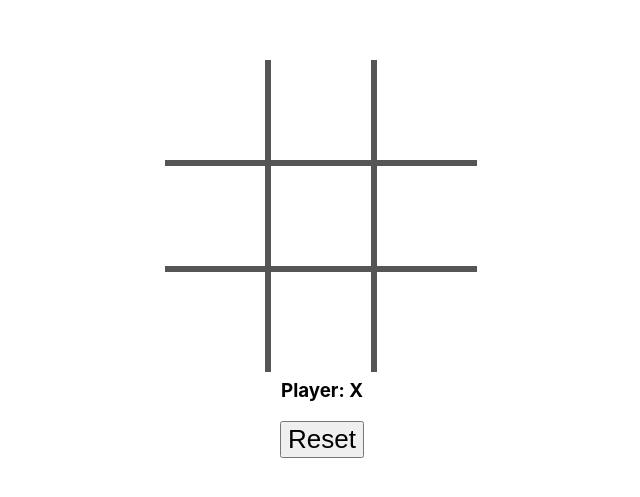
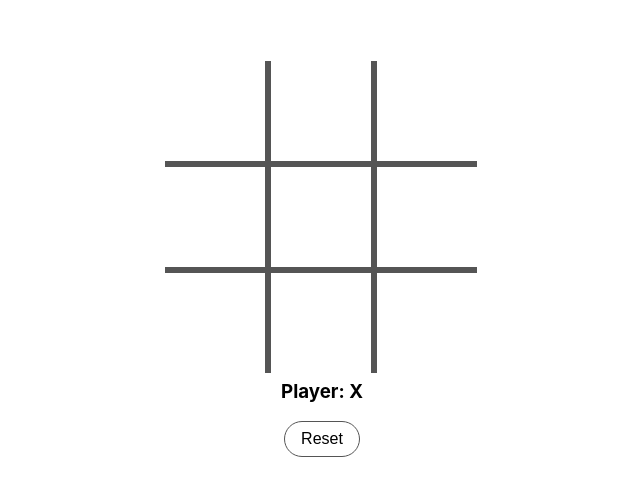
Before and after one commit to knj-labo/app_for_test, a React (Vite) app: page / in a window 1280 px wide. Shown: the part 141-638 px from the top of the page, without its empty margins (318-958 px from the left). Built offline with nearby package versions, Linux system fonts and the light colour scheme.

Commit message:
:art: update styled button

```diff
--- a/src/components/Button/Button.tsx
+++ b/src/components/Button/Button.tsx
@@ -1,11 +1,29 @@
+import styled from '@emotion/styled';
+
 type Props = {
    onClick: () => void;
 };
 
+const StyledButton = styled.button`
+  font-size: 16px;
+  padding: 8px 16px;
+  border: 1.5px solid #555;
+  border-radius: 100px;
+  background-color: transparent;
+
+  transition: 0.3s;
+  cursor: pointer;
+
+  &:hover {
+    background-color: #555;
+    color: white;
+  }
+`
+
 export function Button({ onClick }: Props): JSX.Element {
    return (
-      <button type="button" onClick={onClick}>
+      <StyledButton type="button" onClick={onClick}>
          Reset
-      </button>
+      </StyledButton>
    );
 }
```
